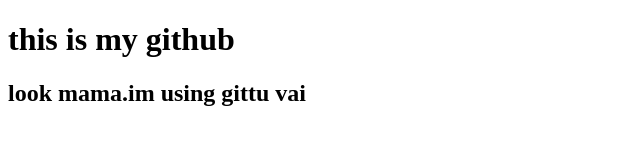
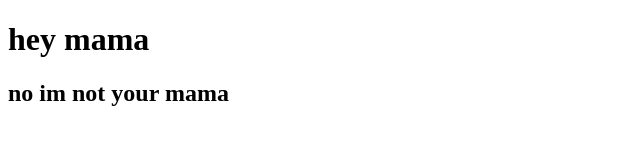
Before and after one commit to ahmedrimon/new-website, a plain HTML site: page index.html in a window 1280 px wide. Shown: the whole page, without its empty margins (0-640 px from the left). Drawn offline with Linux system fonts and the light colour scheme.

Commit message:
making a header

```diff
--- a/index.html
+++ b/index.html
@@ -1,11 +1,10 @@
 <!DOCTYPE html>
 <html >
 <head>
-
-    <title>my new website</title>
+    <title>this is my website</title>
 </head>
 <body>
-    <h1>this is my github</h1>
-    <h2>look mama.im using gittu vai</h2>
+    <h1>hey mama</h1>
+    <h2>no im not your mama</h2>
 </body>
 </html>
```
Also changed, not shown: 1 other file.
